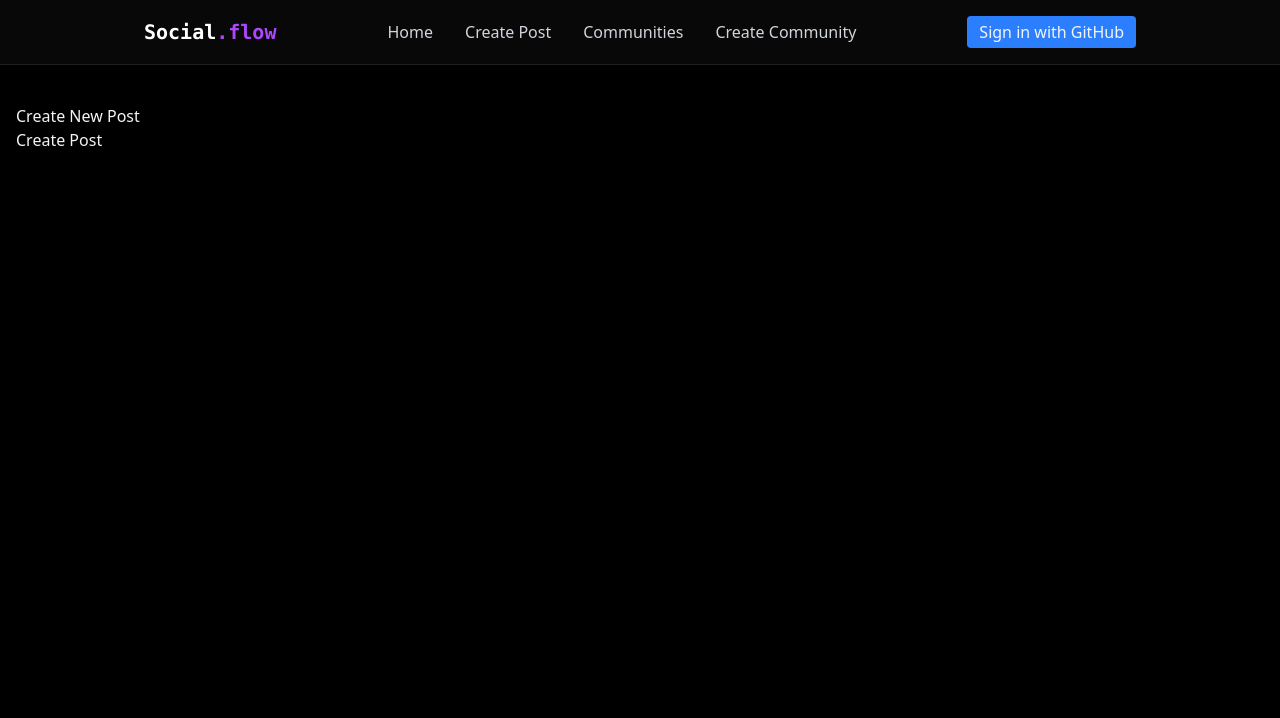
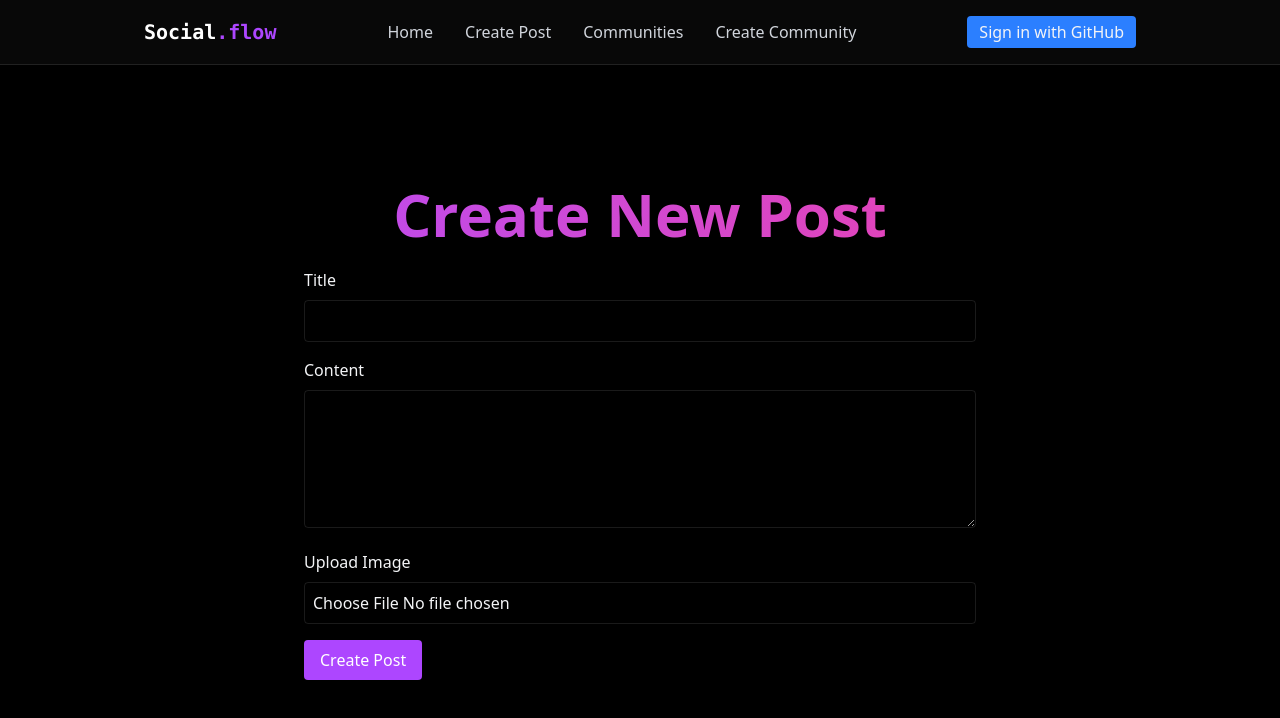
Before and after one commit to KPTeoh/social-media, a React (Vite) app: page /create in a window 1280 px wide. Shown: the top 718 px of the page. Built offline with nearby package versions, Linux system fonts and the light colour scheme.

Commit message:
Implement Create Post functionality

```diff
--- a/src/components/CreatePost.tsx
+++ b/src/components/CreatePost.tsx
@@ -1,3 +1,111 @@
+import { useMutation } from "@tanstack/react-query";
+import { useState, type ChangeEvent } from "react";
+import { supabase } from "../supabase-client";
+
+interface PostInput {
+  title: string;
+  content: string;
+  //   avatar_url: string | null;
+  //   community_id?: number | null;
+}
+
+const createPost = async (post: PostInput, imageFile: File) => {
+  const filePath = `${post.title}-${Date.now()}-${imageFile.name}`;
+  const { error: uploadError } = await supabase.storage
+    .from("post-images")
+    .upload(filePath, imageFile);
+
+  if (uploadError) throw new Error(uploadError.message);
+
+  const { data: publicURLData } = supabase.storage
+    .from("post-images")
+    .getPublicUrl(filePath);
+
+  const { data, error } = await supabase
+    .from("posts")
+    .insert({ ...post, image_url: publicURLData.publicUrl });
+
+  if (error) throw new Error(error.message);
+
+  return data;
+};
+
 export const CreatePost = () => {
-  return <div>Create Post</div>;
+  const [title, setTitle] = useState<string>("");
+  const [content, setContent] = useState<string>("");
+  const [selectedFile, setSelectedFile] = useState<File | null>(null);
+
+  const { mutate, isError, isPending } = useMutation({
+    mutationFn: (data: { post: PostInput; imageFile: File }) => {
+      return createPost(data.post, data.imageFile);
+    },
+  });
+
+  const handleSubmit = (event: React.FormEvent) => {
+    event.preventDefault();
+    if (!selectedFile) return;
+    mutate({
+      post: {
+        title,
+        content,
+      },
+      imageFile: selectedFile,
+    });
+  };
+
+  const handleFileChange = (e: ChangeEvent<HTMLInputElement>) => {
+    if (e.target.files && e.target.files[0]) {
+      setSelectedFile(e.target.files[0]);
+    }
+  };
+
+  return (
+    <form onSubmit={handleSubmit} className="max-w-2xl mx-auto space-y-4">
+      <div>
+        <label htmlFor="title" className="block mb-2 font-medium">
+          Title
+        </label>
+        <input
+          type="text"
+          id="title"
+          value={title}
+          onChange={(e) => setTitle(e.target.value)}
+          className="w-full border border-white/10 bg-transparent p-2 rounded"
+          required
+        />
+      </div>
+      <div>
+        <label htmlFor="content" className="block mb-2 font-medium">
+          Content
+        </label>
+        <textarea
+          id="content"
+          value={content}
+          onChange={(e) => setContent(e.target.value)}
+          className="w-full border border-white/10 bg-transparent p-2 rounded"
+          rows={5}
+          required
+        />
+      </div>
+      <div>
+        <label htmlFor="image" className="block mb-2 font-medium">
+          Upload Image
+        </label>
+        <input
+          type="file"
+          id="image"
+          accept="image/*"
+          onChange={handleFileChange}
+          className="w-full border border-white/10 bg-transparent p-2 rounded"
+        />
+      </div>
+      <button
+        type="submit"
+        className="bg-purple-500 text-white px-4 py-2 rounded cursor-pointer"
+      >
+        {isPending ? "Creating..." : "Create Post"}
+      </button>
+      {isError && <p className="text-red-500"> Error creating post.</p>}
+    </form>
+  );
 };
--- a/src/pages/CreatePostPage.tsx
+++ b/src/pages/CreatePostPage.tsx
@@ -2,8 +2,10 @@
 
 export const CreatePostPage = () => {
   return (
-    <div>
-      <h2>Create New Post</h2>
+    <div className="pt-20">
+      <h2 className="text-6xl font-bold mb-6 text-center bg-gradient-to-r from-purple-500 to-pink-500 bg-clip-text text-transparent">
+        Create New Post
+      </h2>
       <CreatePost />
     </div>
   );
```
